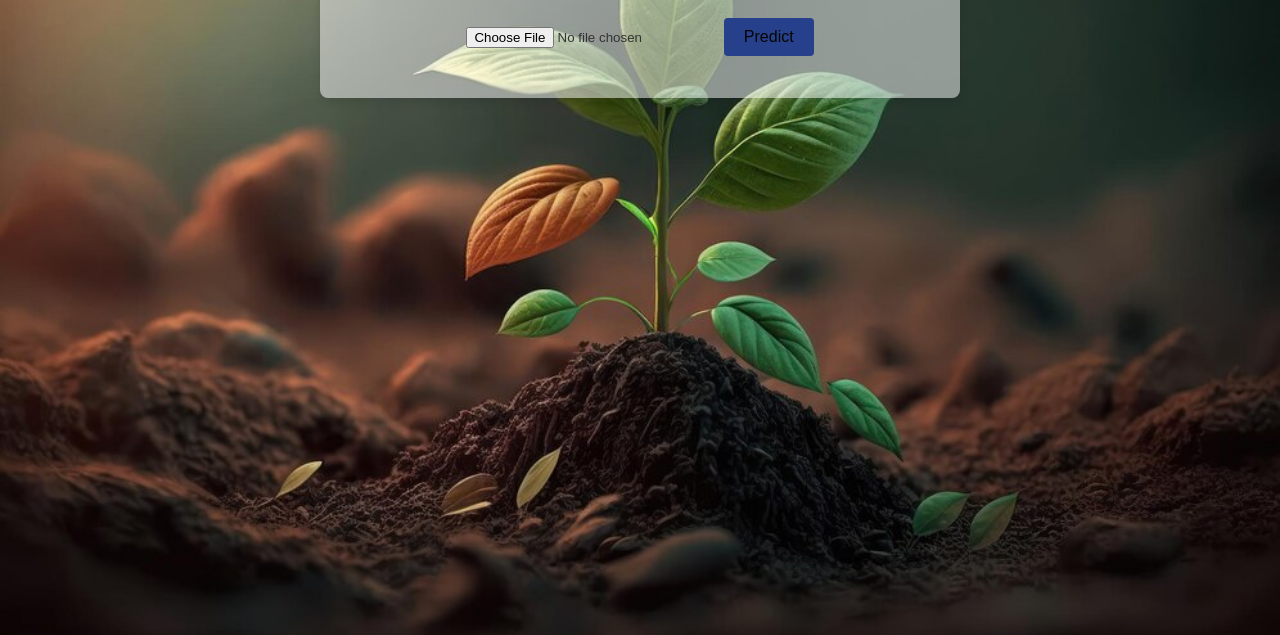
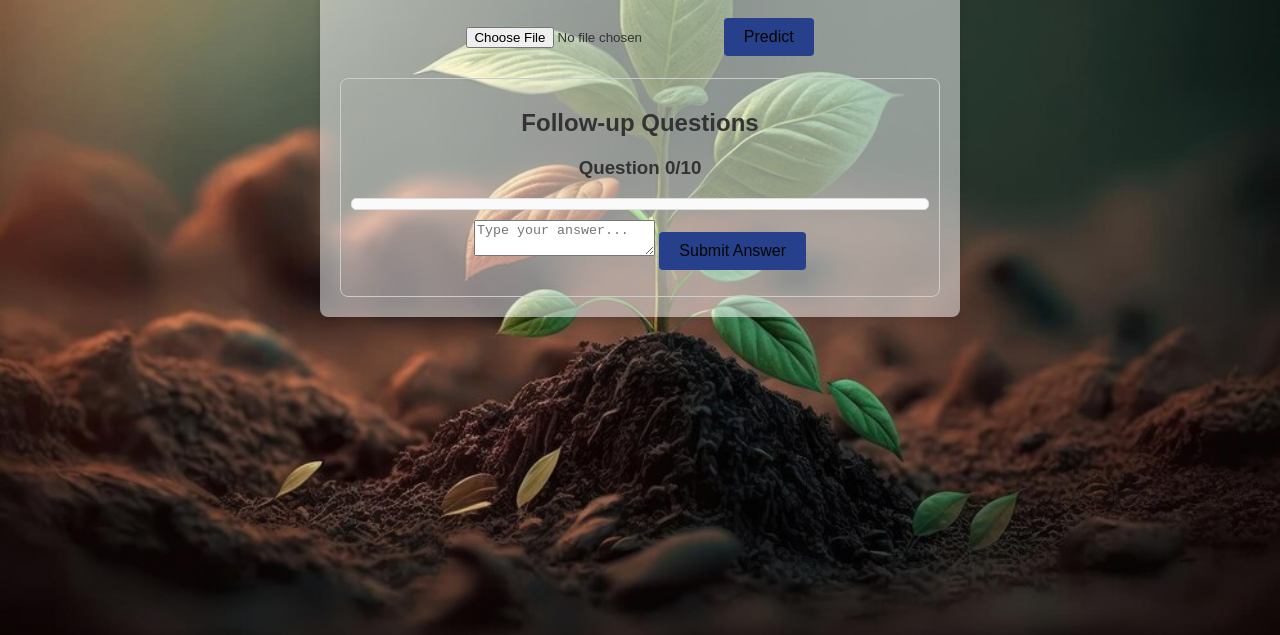
Before and after one commit to Pooja1236/Potatoes-Disease-Prediction, a plain HTML site: page web/index.html in a window 1280 px wide. Shown: the part 165-800 px from the top of the page. Drawn offline with Linux system fonts and the light colour scheme.

Commit message:
Update index.html

```diff
--- a/web/index.html
+++ b/web/index.html
@@ -14,16 +14,37 @@
             <input type="file" id="fileInput" accept="image/*" required>
             <button type="submit">Predict</button>
         </form>
+
         <div id="uploadedImage">
             <h2>Uploaded Image</h2>
             <img id="preview" src="" alt="Uploaded image will appear here" />
         </div>
+
         <div id="result">
             <h2>Prediction Result</h2>
             <p id="prediction">No prediction yet.</p>
             <p id="confidence"></p>
+            <div id="analysis">
+                <p><strong>Gemini Analysis:</strong></p>
+                <div id="perplexity"></div>
+            </div>
+        </div>
+
+        <!-- Farmer Response Section -->
+        <div id="chatContainer" class="chat-container">
+            <h2>Follow-up Questions</h2>
+            <h3 id="questionCounter">Question 0/10</h3>
+            <div id="chatBox" class="chat-box">
+                <!-- Questions and answers will appear dynamically here -->
+            </div>
+            <div class="chat-input">
+                <textarea id="farmerResponse" placeholder="Type your answer..."></textarea>
+                <button id="submitResponse">Submit Answer</button>
+            </div>
+            <p id="responseStatus"></p>
         </div>
     </div>
+
     <script src="script.js"></script>
 </body>
 </html>
```
